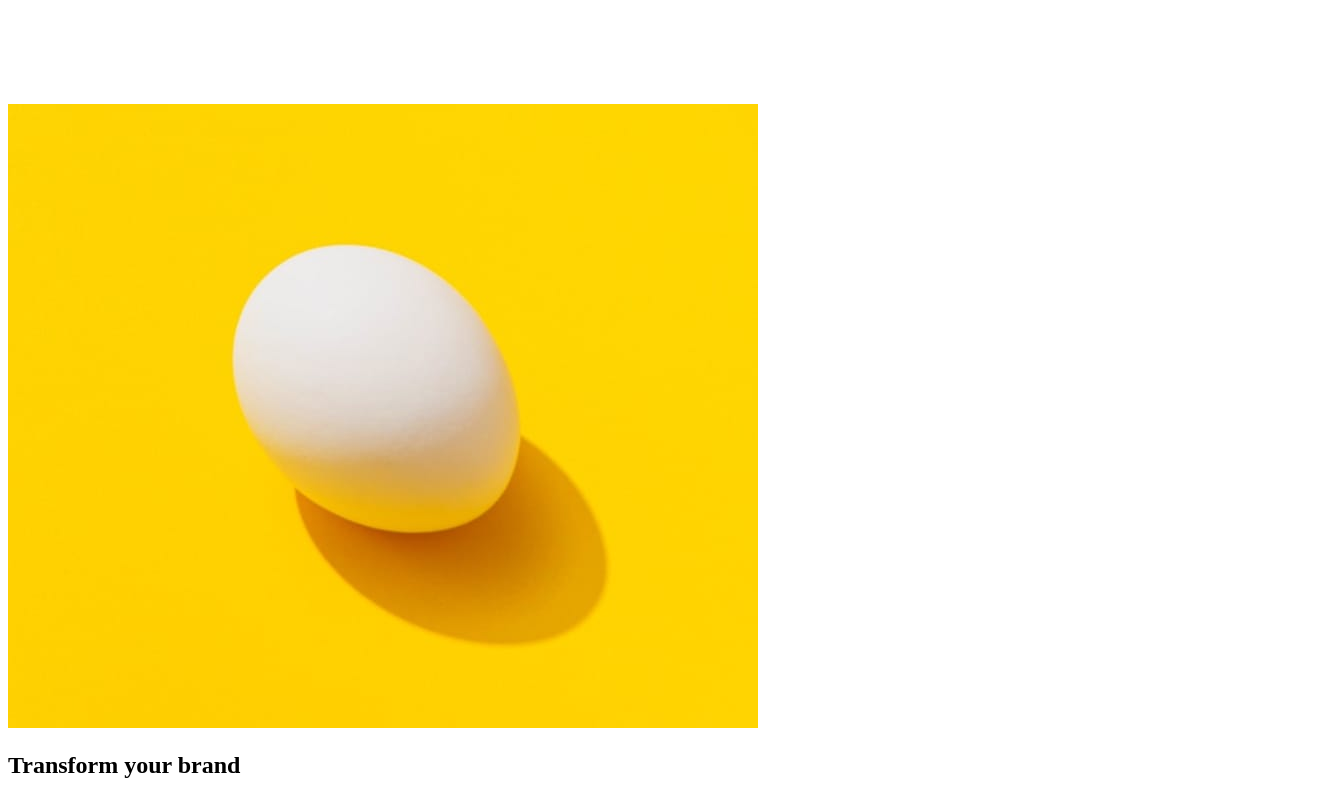
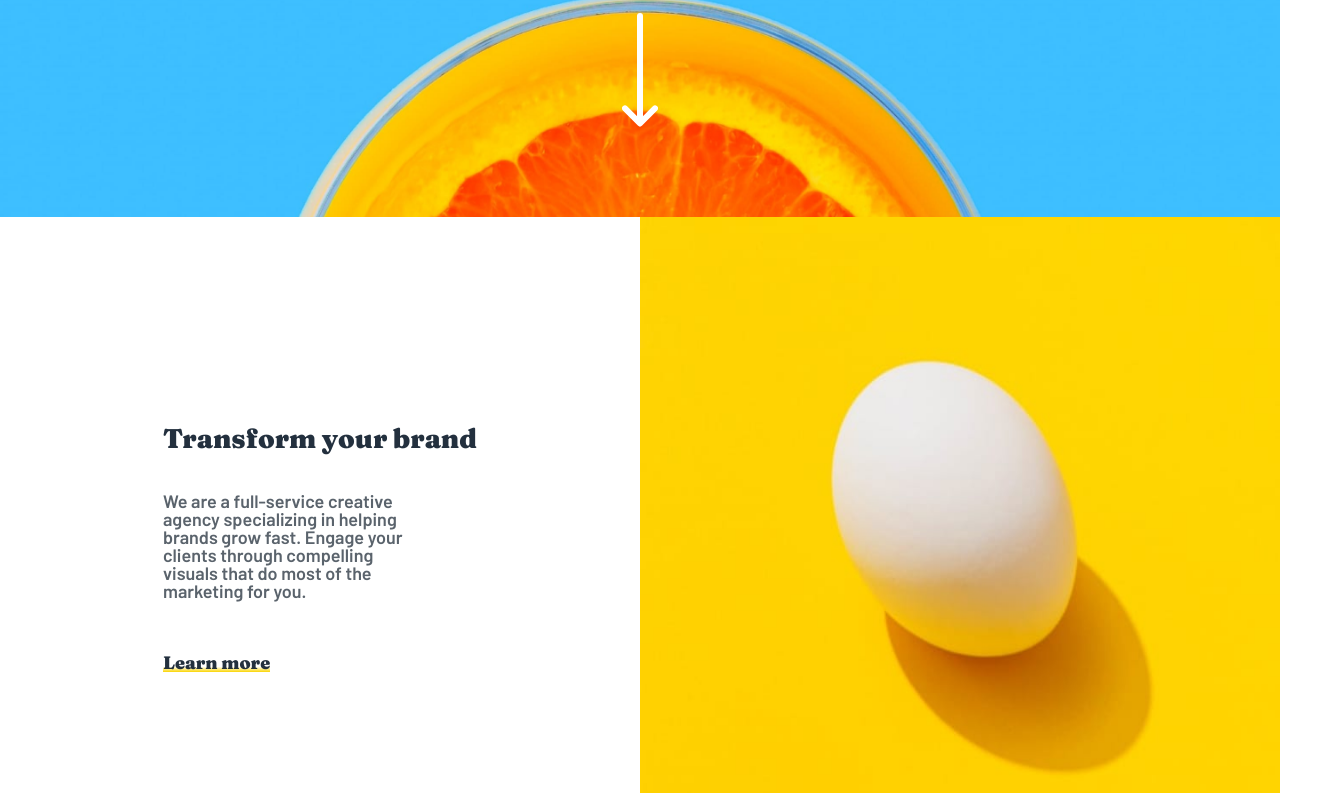
Before and after one commit to tenderking/sunnyside-app, a website built with Vite: page index.html in a window 1280 px wide. Shown: the part 249-1042 px from the top of the page, 1334 px wide, since content can reach past the window. Built offline with nearby package versions, Linux system fonts and the light colour scheme.

Commit message:
changed css ref from js to html

```diff
--- a/index.html
+++ b/index.html
@@ -14,6 +14,7 @@
       rel="stylesheet"
     />
     <meta name="viewport" content="width=device-width, initial-scale=1.0" />
+    <link rel="stylesheet" href="style.css">
     <title>Vite App</title>
   </head>
   <body>
--- a/vite.config.js
+++ b/vite.config.js
@@ -1,4 +1,4 @@
 import { defineConfig } from "vite";
 export default defineConfig({
-  base: '/sunnyside-app/dist',
+  base: '/sunnyside-app/dist/',
 });
```
